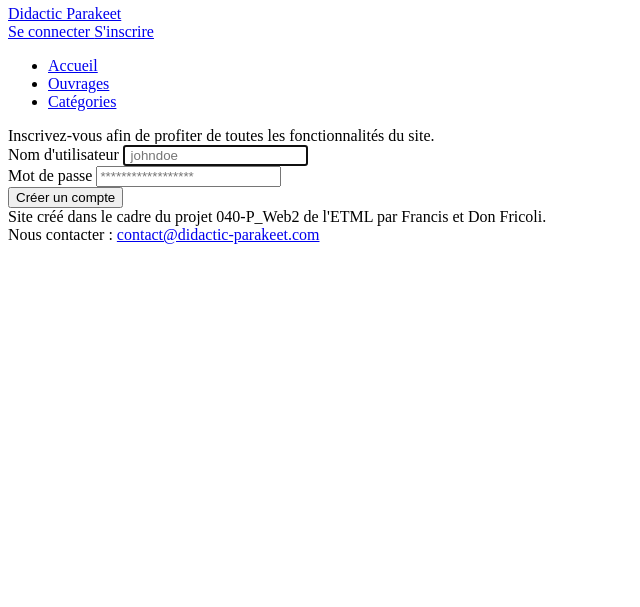
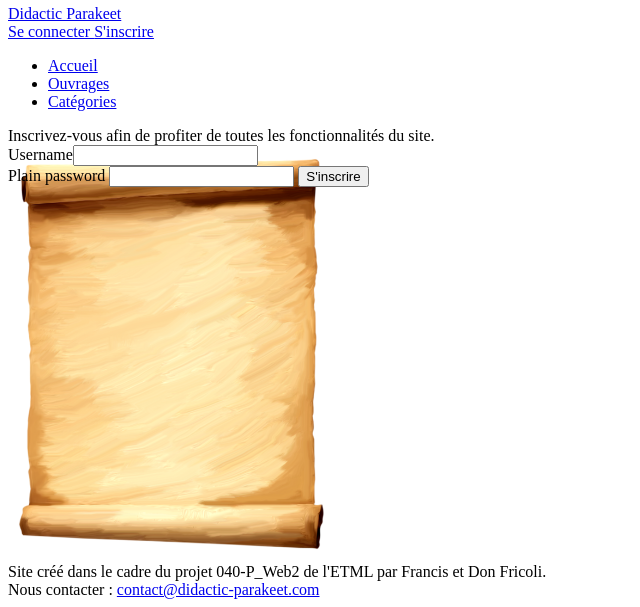
Before and after one commit to Lothindir/didactic-parakeet, a Symfony app: template templates/registration/register.html.twig in a window 1280 px wide; the page is wider, and only the part inside the window is pictured. Shown: the part 1595-2202 px from the top of that part, without its empty margins (0-640 px from the left). Before the commit the page ends 1839 px from the top of that part, so only its background shows below. Run offline with Twig, Linux system fonts and the light colour scheme; the template is opened without the code that fills it, so the values that code supplies are empty; form fields are guessed from the names that the template uses; some libraries are stand-ins or nearby versions.

Commit message:
dsiigne: now we can create account with STYLE

```diff
--- /dev/null
+++ b/public/css/registerSheet.css
@@ -0,0 +1,7 @@
+.sheeet{
+    width: 600px;
+    height: 418px;
+    background: url("../images/register.png");
+    background-size: contain;
+    background-repeat: no-repeat;
+}
--- a/templates/registration/register.html.twig
+++ b/templates/registration/register.html.twig
@@ -2,8 +2,12 @@
 
 {% block title %}Register
 {% endblock %}
+{% block stylesheets %}
+    {{ parent() }}
+    <link rel="stylesheet" href="{{ asset('css/registerSheet.css') }}">
+{% endblock %}
 
-{% block body %}
+{# {% block body %}
 
 	<div class=" min-h-full min-w-full overflow-hidden flex-1">
 		<div class="text-3xl z-0 text-center">
@@ -34,15 +38,24 @@
 			</div>
 		</div>
 	</div>
+{% endblock %} #}
+
+{% block body %}
+	<div class="text-3xl mt-12 text-center">
+		Inscrivez-vous afin de profiter de toutes les fonctionnalités du site.
+	</div>
+	<div class="container max-w-xs mx-auto mt-20">
+		{# <div class="bg-no-repeat bg-center bg-gray-400 w-24 h-24" style="background-image: {{ asset('images/register.png') }};"></div> #}
+		<div class="sheeet max-w-xs bg-white shadow-md rounded px-8 pt-20 pb-8 mb-4 mx-auto">
+			{# <img src="{{ asset('images/register.png') }}" alt="Notre petit perroquet" class="bg-no-repeat bg-center bg-gray-400 w-24 h-24"> #}
+			{{ form_start(registrationForm, {'attr': {'class': 'block text-gray-700 text-md font-bold'}}) }}
+			{{ form_row(registrationForm.Username, {'attr': {'class': 'mb-4 shadow appearance-none border rounded w-full py-2 px-3 text-gray-700 leading-tight focus:outline-none focus:shadow-outline'}}) }}
+			{{ form_label(registrationForm.plainPassword) }}
+			{{ form_widget(registrationForm.plainPassword, {'attr': {'class': 'mb-4 shadow appearance-none border rounded w-full py-2 px-3 text-gray-700 leading-tight focus:outline-none focus:shadow-outline'}}) }}
+
+			<button class="btn mb-4 bg-blue-parakeet hover:bg-blue-700 text-white font-bold py-2 px-4 rounded focus:outline-none focus:shadow-outline">S'inscrire</button>
+			{{ form_errors(registrationForm.plainPassword, {'attr': {'class': 'block text-red-700 text-md font-bold'}}) }}
+			{{ form_end(registrationForm) }}
+		</div>
+	</div>
 {% endblock %}
-
-{# {% block body %}
-    <h1>Register</h1>
-
-    {{ form_start(registrationForm) }}
-        {{ form_row(registrationForm.Username) }}
-        {{ form_row(registrationForm.plainPassword) }}
-
-        <button class="btn">Register</button>
-    {{ form_end(registrationForm) }}
-{% endblock %} #}
```
Also changed, not shown: assets/css/registerSheet.css (added, +7 -0 lines), assets/images/register.png (added), public/images/register.png (added). Lines whose indentation alone changed are shown as unchanged.
